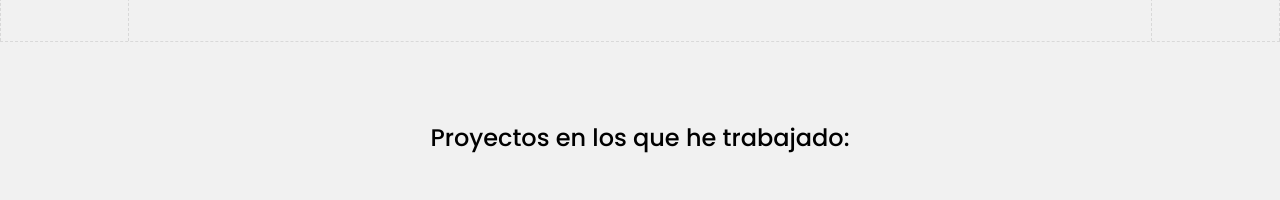
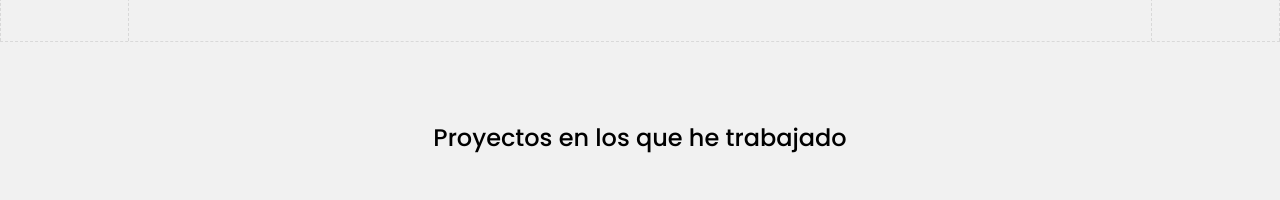
Before and after one commit to maufz/portfolio-2023, a Next.js app: page / in a window 1280 px wide. Shown: the part 1140-1340 px from the top of the page. Built offline with nearby package versions, Linux system fonts and the light colour scheme.

Commit message:
Minor text fix

```diff
--- a/components/Portfolios.tsx
+++ b/components/Portfolios.tsx
@@ -5,7 +5,7 @@ export default function Portfolios() {
   return (
     <section className="pt-10 lg:pt-20 pb-14 border-t border-black border-opacity-10 border-dashed">
       <div className="container">
-        <h2 className="h4 mb-6 lg:mb-12 text-center">Proyectos en los que he trabajado:</h2>
+        <h2 className="h4 mb-6 lg:mb-12 text-center">Proyectos en los que he trabajado</h2>
       </div>
       <motion.div
         className="container grid sm:grid-cols-2 lg:grid-cols-3 gap-4 md:gap-6 content-center"
```
